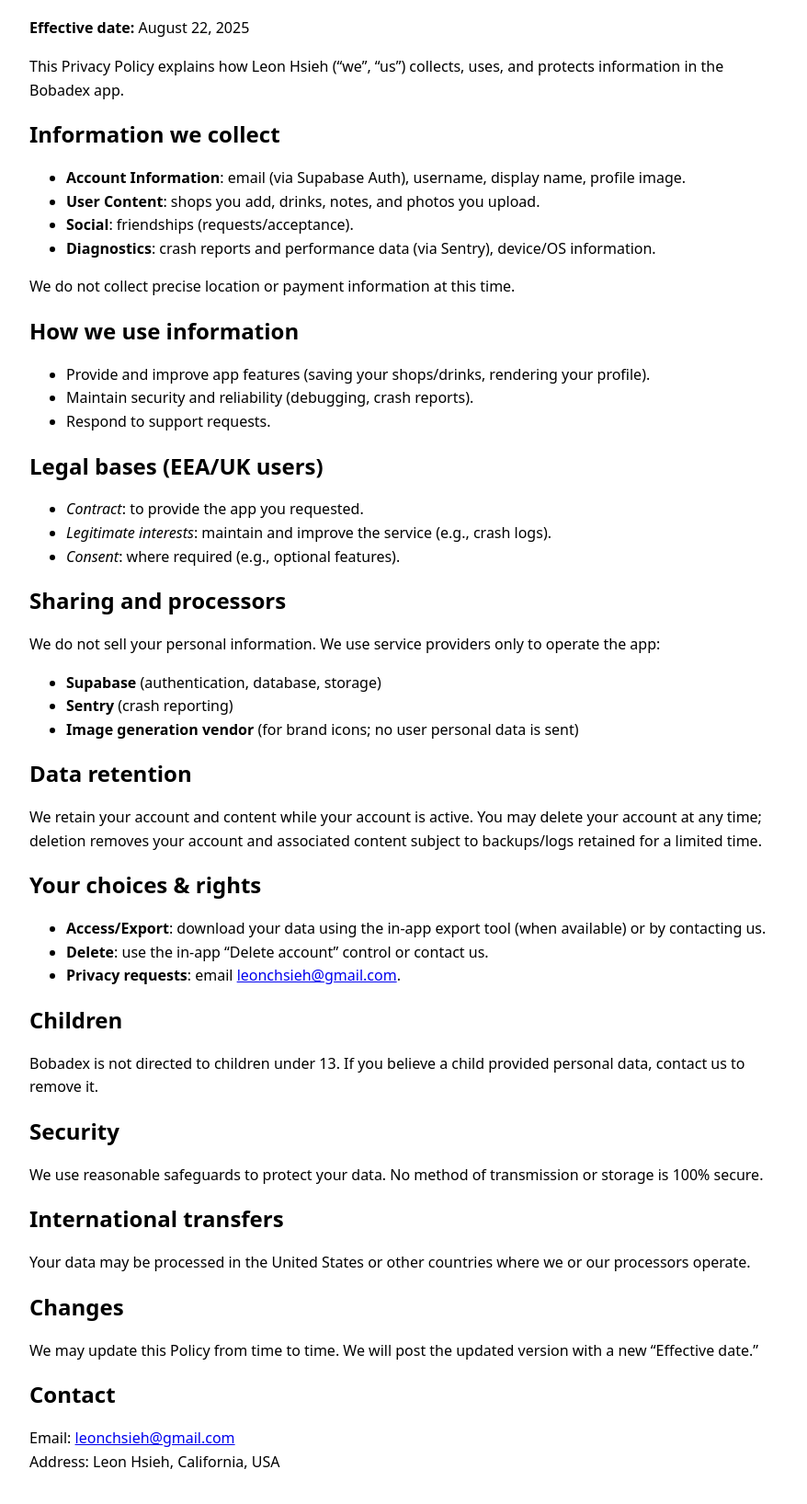
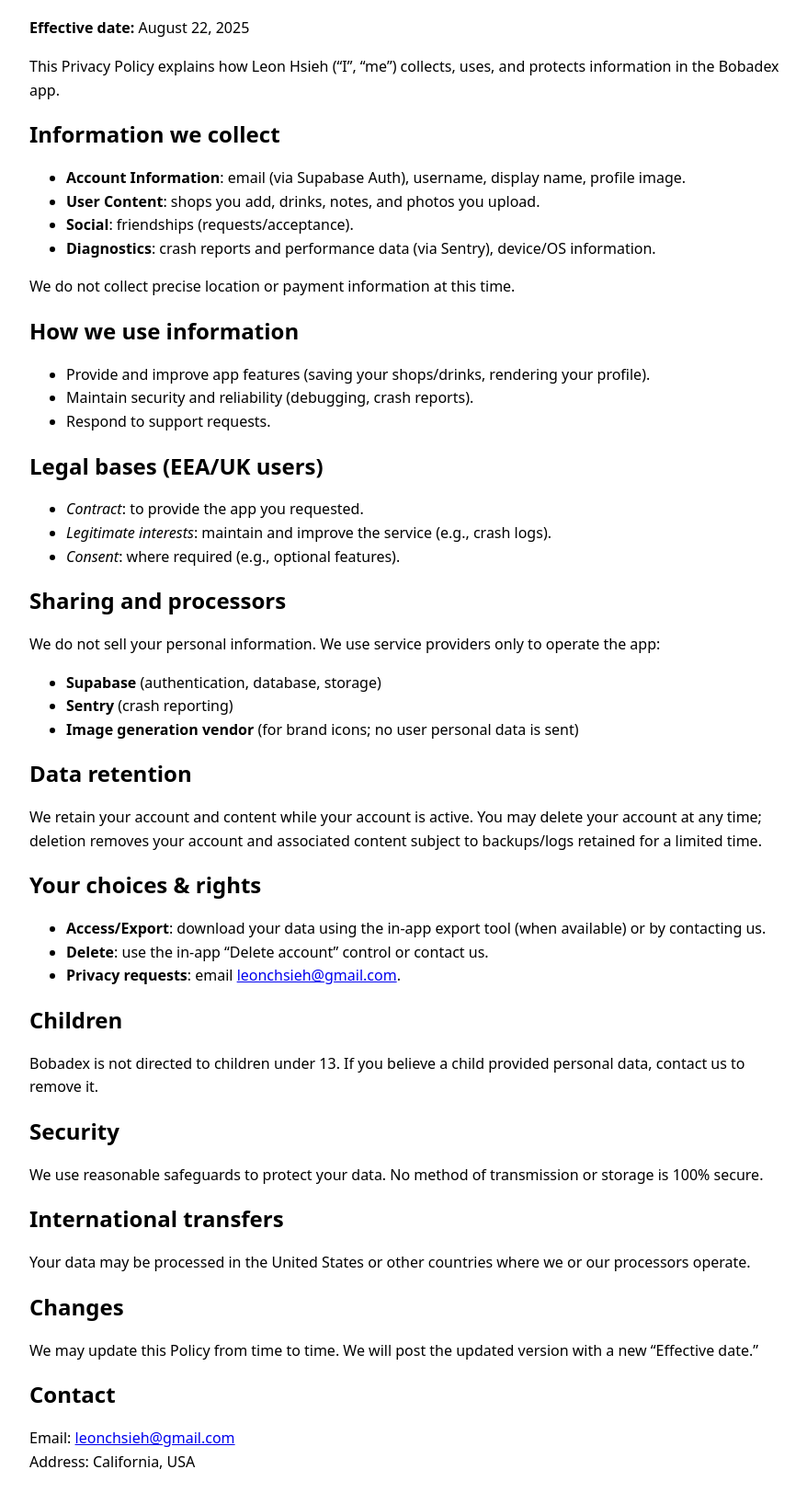
Before and after one commit to leonhsieh-99/bobadex-legal, a plain HTML site: page privacy.html in a window 1280 px wide. Shown: the part 83-1718 px from the top of the page at 92% size, without its empty margins (198-1076 px from the left). Drawn offline with Linux system fonts and the light colour scheme.

Commit message:
wording change

```diff
--- a/privacy.html
+++ b/privacy.html
@@ -10,7 +10,7 @@
 <h1>Privacy Policy</h1>
 <p><strong>Effective date:</strong> August 22, 2025</p>
 
-<p>This Privacy Policy explains how Leon Hsieh (“we”, “us”) collects, uses, and protects information in the Bobadex app.</p>
+<p>This Privacy Policy explains how Leon Hsieh (“I”, “me”) collects, uses, and protects information in the Bobadex app.</p>
 
 <h2>Information we collect</h2>
 <ul>
@@ -67,5 +67,5 @@
 
 <h2>Contact</h2>
 <p>Email: <a href="mailto:leonchsieh@gmail.com">leonchsieh@gmail.com</a><br>
-Address: Leon Hsieh, California, USA</p>
+Address: California, USA</p>
 </html>
```
Also changed, not shown: terms.html (+2 -2 lines).
